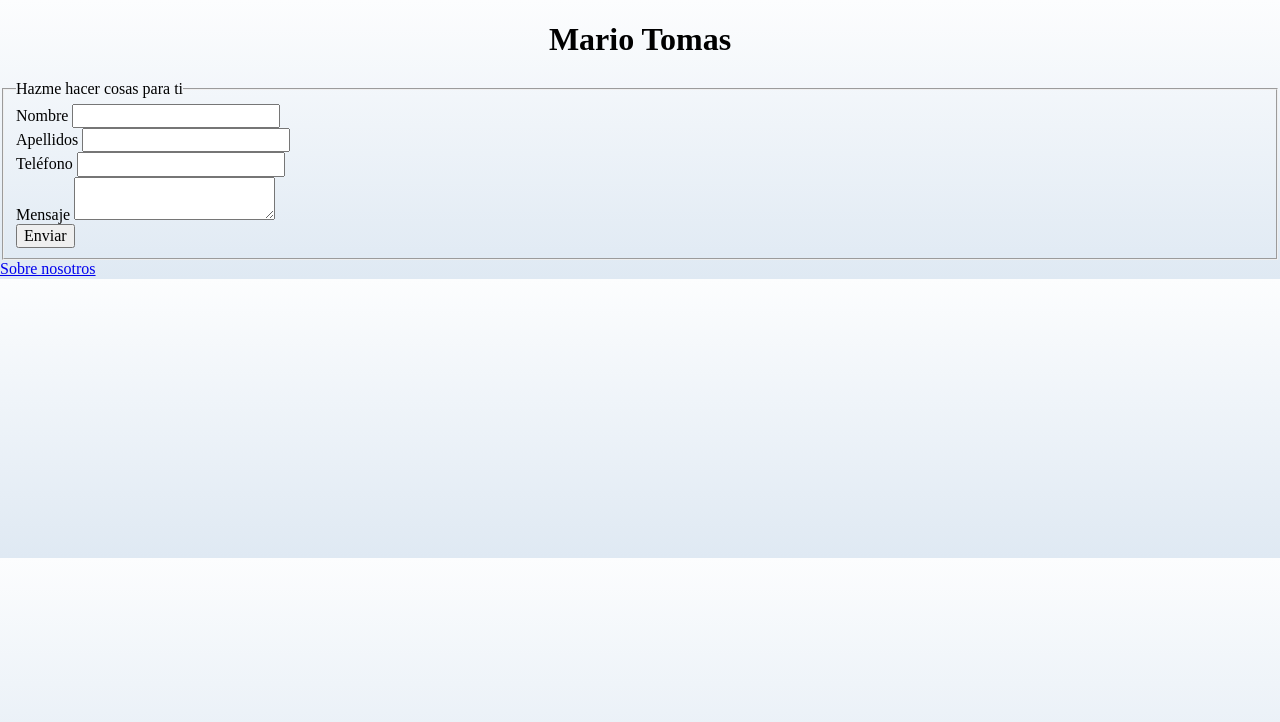
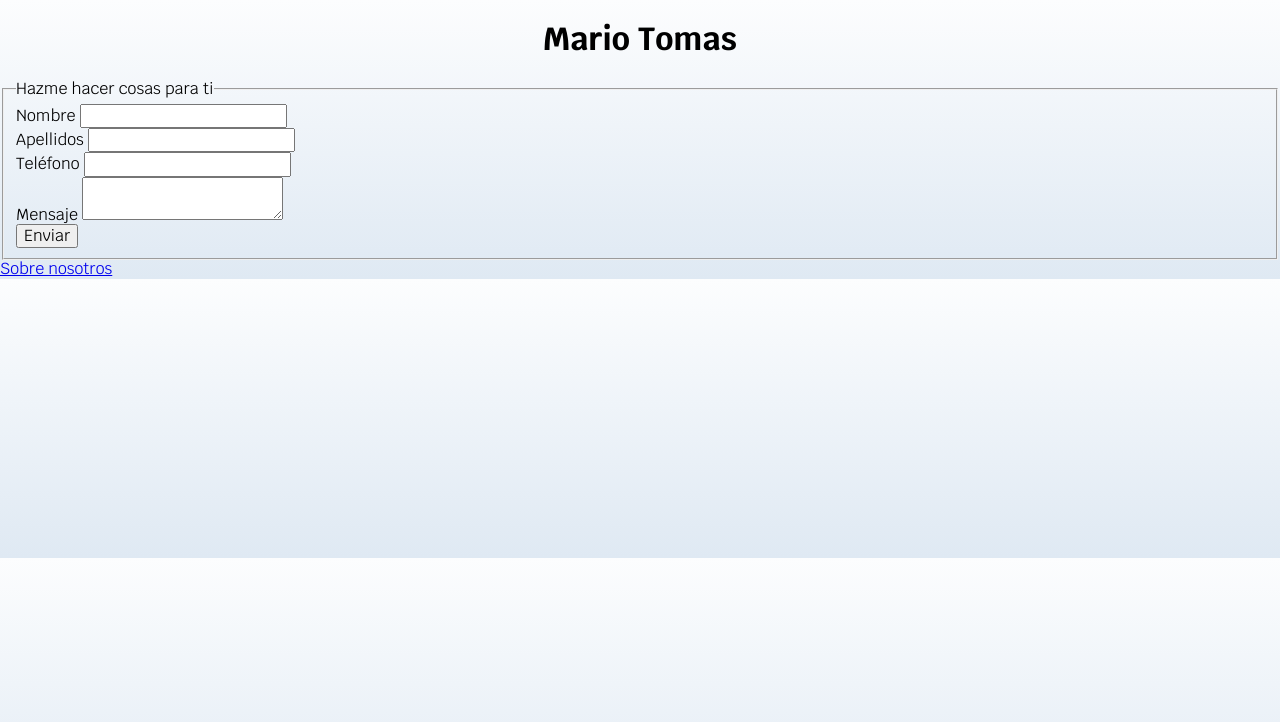
Before and after one commit to MarioTomas0209/contacto, a plain HTML site: page index.html in a window 1280 px wide. Drawn offline with Linux system fonts and the light colour scheme.

Commit message:
Haciendo la cabecera

```diff
--- a/css/estilos.css
+++ b/css/estilos.css
@@ -1,5 +1,6 @@
 
 body{
+    font-family: 'Krub', sans-serif;
     background-image: linear-gradient(to top, #dfe9f3 0%, #ffffff 110%);
 }
 .cebecera{
--- a/index.html
+++ b/index.html
@@ -5,6 +5,9 @@
     <meta http-equiv="X-UA-Compatible" content="IE=edge">
     <meta name="viewport" content="width=device-width, initial-scale=1.0">
     <title>Contacto</title>
+    <link rel="preconnect" href="https://fonts.googleapis.com">
+    <link rel="preconnect" href="https://fonts.gstatic.com" crossorigin>
+    <link href="https://fonts.googleapis.com/css2?family=Krub:wght@400;700&display=swap" rel="stylesheet">
     <link rel="preload" href="css/normalize.css" as="style">
     <link rel="stylesheet" href="css/normalize.css">
     <link rel="preload" href="css/estilos.css" as="style">
```
